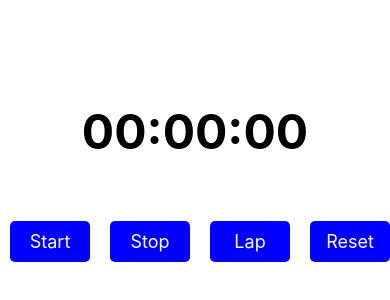
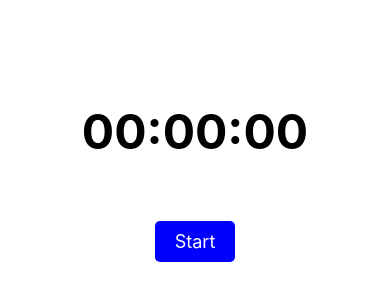
Before and after one commit to Shopify/eng-intern-assessment-react-native, a React Native app: screen / in a window 390 px wide. Shown: the part 250-550 px from the top of the page. Built offline with nearby package versions, Linux system fonts and the light colour scheme.

Commit message:
adapted compnents so they match test file requirements

```diff
--- a/src/StopWatch.tsx
+++ b/src/StopWatch.tsx
@@ -8,13 +8,15 @@ export default function StopWatch() {
   const [laps, setLaps] = useState<number[]>([]);
 
   useEffect(() => {
-    let interval: ReturnType<typeof setInterval>;
+    let interval: number | undefined;
     if (isRunning) {
       interval = setInterval(() => {
         setTime(prevTime => prevTime + 1);
       }, 1000);
     }
-    return () => clearInterval(interval);
+    return () => {
+      if (interval) clearInterval(interval);
+    };
   }, [isRunning]);
 
   const start = () => setIsRunning(true);
@@ -25,7 +27,8 @@ export default function StopWatch() {
     setLaps([]);
   };
   const recordLap = () => setLaps([...laps, time]);
-
+  const pause = () => setIsRunning(false);
+  const resume = () => setIsRunning(true);
   // Format time into hours, minutes, and seconds
   const formatTime = (time: number) => {
     const hours = Math.floor(time / 3600);
@@ -33,19 +36,25 @@ export default function StopWatch() {
     const seconds = time % 60;
     return `${hours.toString().padStart(2, '0')}:${minutes.toString().padStart(2, '0')}:${seconds.toString().padStart(2, '0')}`;
   };
+
   return (
     <View style={styles.stopwatchContainer}>
       <Text style={styles.timeDisplay}>{formatTime(time)}</Text>
-      <ScrollView style={styles.lapsContainer}>
+      <ScrollView style={styles.lapsContainer} testID="lap-list">
         {laps.map((lap, index) => (
           <Text key={index} style={styles.lapText}>{formatTime(lap)}</Text>
         ))}
       </ScrollView>
       <View style={styles.buttonsContainer}>
-        <StopWatchButton title="Start" onPress={start} />
-        <StopWatchButton title="Stop" onPress={stop} />
-        <StopWatchButton title="Lap" onPress={recordLap} />
-        <StopWatchButton title="Reset" onPress={reset} />
+        {!isRunning && time === 0 && <StopWatchButton title="Start" onPress={start} />}
+        {isRunning && <StopWatchButton title="Stop" onPress={stop} />}
+        {isRunning && <StopWatchButton title="Lap" onPress={recordLap} />}
+        {!isRunning && time !== 0 && (
+          <>
+            <StopWatchButton title="Resume" onPress={resume} />
+            <StopWatchButton title="Reset" onPress={reset} />
+          </>
+        )}
       </View>
     </View>
   );
```
